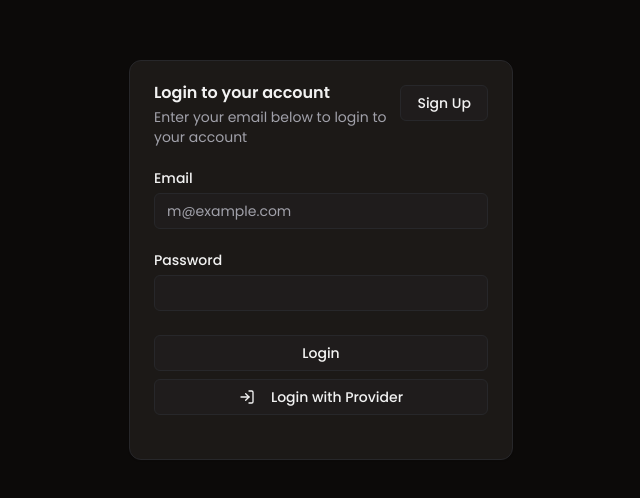
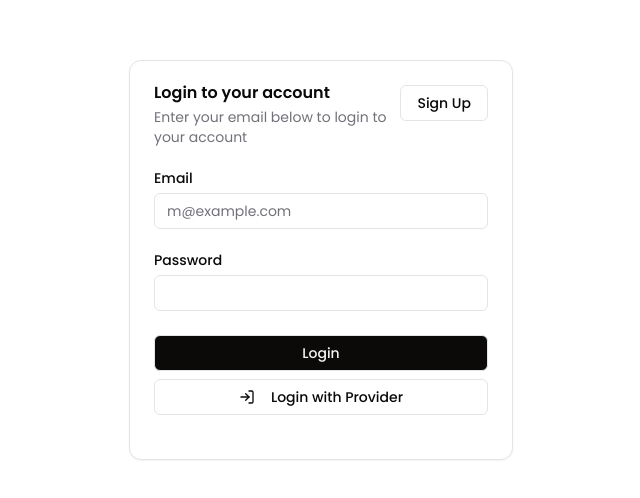
Before and after one commit to atomsdeveloper/make-commerce, a Next.js app: page / in a window 1280 px wide. Shown: the part 140-638 px from the top of the page, without its empty margins (319-959 px from the left). Built offline with nearby package versions, Linux system fonts and the light colour scheme; no server answers.

Commit message:
feat: add context of cart from app

```diff
--- a/src/app/layout.tsx
+++ b/src/app/layout.tsx
@@ -18,6 +18,8 @@ import "./globals.css";
 import { ClerkProvider } from "@clerk/nextjs";
 import { dark } from "@clerk/themes";
 
+import { CartProvider } from "../app/[slug]/menu/context/cart";
+
 export default function RootLayout({
   children,
 }: Readonly<{
@@ -25,8 +27,8 @@ export default function RootLayout({
 }>) {
   return (
     <html lang="pt-BR" className="h-full">
-      <body className={`${poppins.className} dark antialiased h-full`}>
-        {" "}
+      <body className={`${poppins.className} antialiased h-full`}>
+        <CartProvider>
           <ClerkProvider
             dynamic
             appearance={{
@@ -35,6 +37,7 @@ export default function RootLayout({
           >
             {children}
           </ClerkProvider>
+        </CartProvider>
       </body>
     </html>
   );
```
Lines whose indentation alone changed are shown as unchanged.
